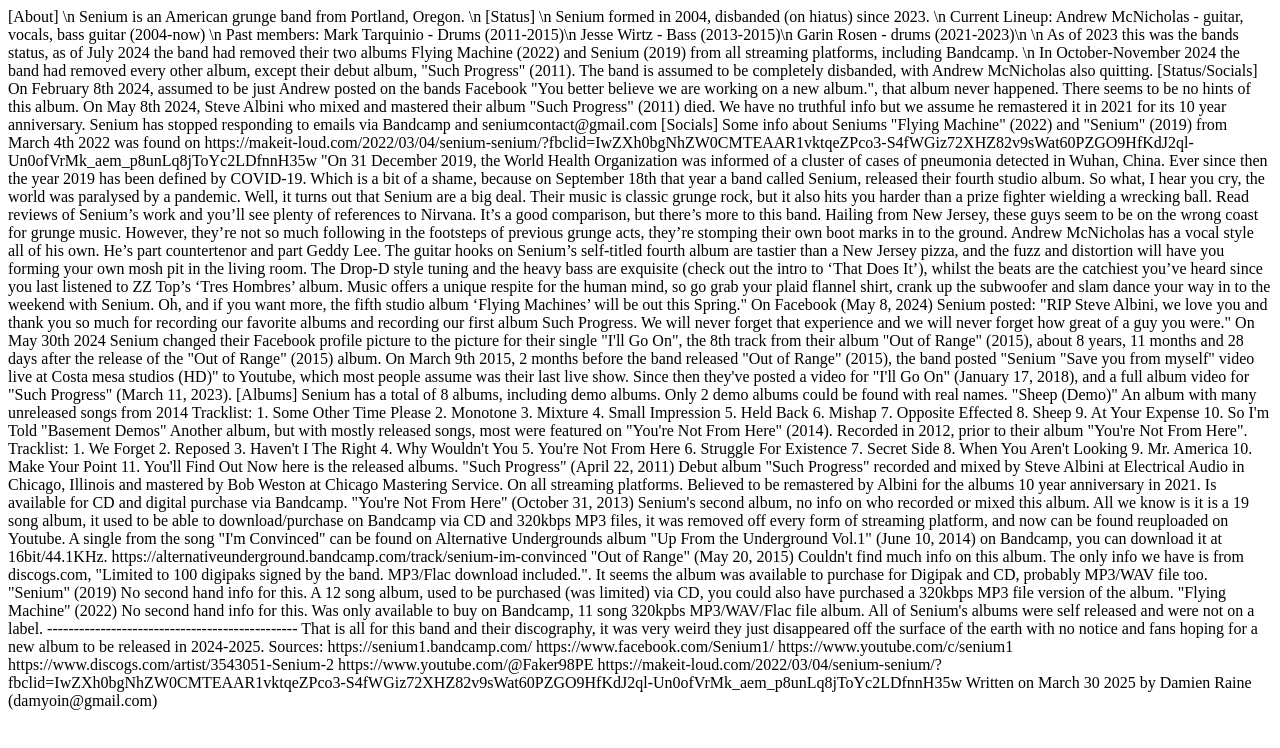
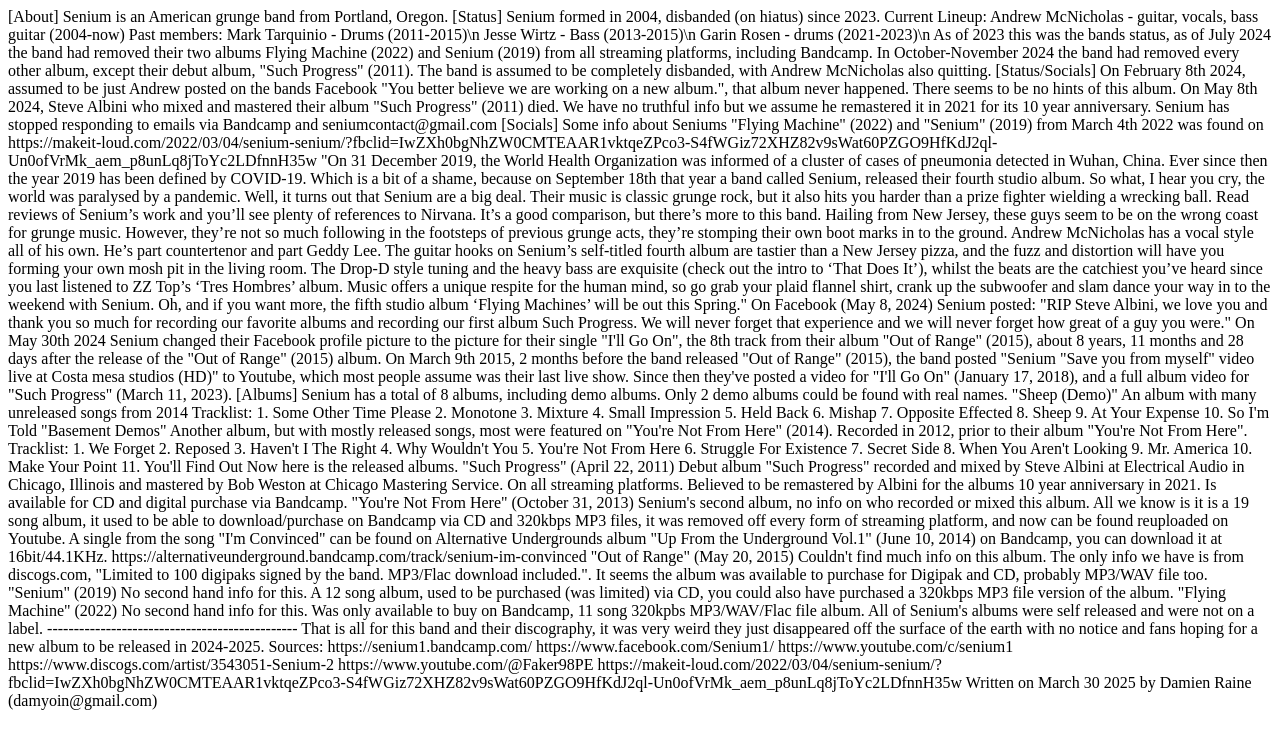
Before and after one commit to seniumstatus/seniumstatus, a plain HTML site: page seniumstatus.html in a window 1280 px wide. Drawn offline with Linux system fonts and the light colour scheme.

Commit message:
Update seniumstatus.html

```diff
--- a/seniumstatus.html
+++ b/seniumstatus.html
@@ -2,23 +2,23 @@
   <body>
 <p>
 [About]
-\n
+
 Senium is an American grunge band from Portland, Oregon.
-\n
+
 [Status]
-	\n
+
 Senium formed in 2004, disbanded (on hiatus) since 2023.
-\n
+
 Current Lineup:
 Andrew McNicholas - guitar, vocals, bass guitar (2004-now)
-\n
+
 Past members:
 Mark Tarquinio - Drums (2011-2015)\n
 Jesse Wirtz - Bass (2013-2015)\n
 Garin Rosen - drums (2021-2023)\n
-\n
+
 As of 2023 this was the bands status, as of July 2024 the band had removed their two albums Flying Machine (2022) and Senium (2019) from all streaming platforms, including Bandcamp.
-\n
+
 In October-November 2024 the band had removed every other album, except their debut album, "Such Progress" (2011).
 The band is assumed to be completely disbanded, with Andrew McNicholas also quitting.
 
```
